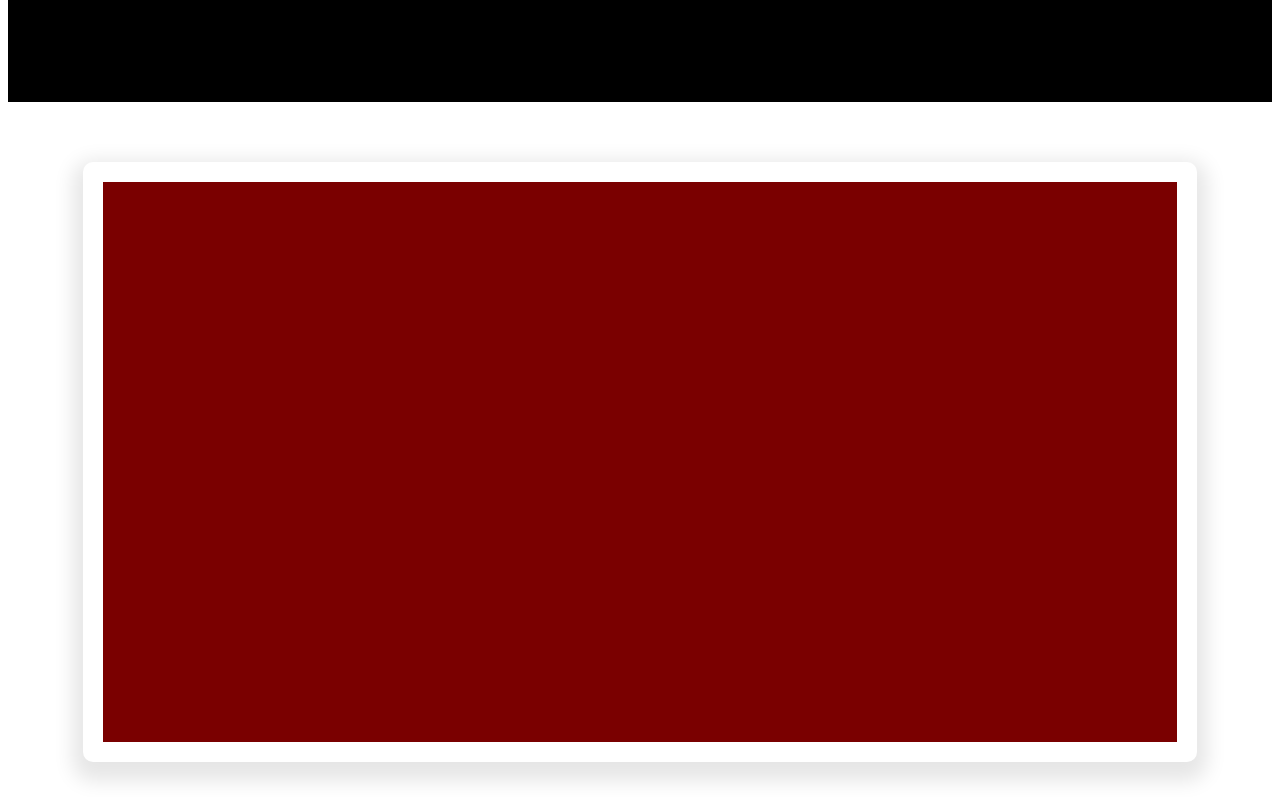
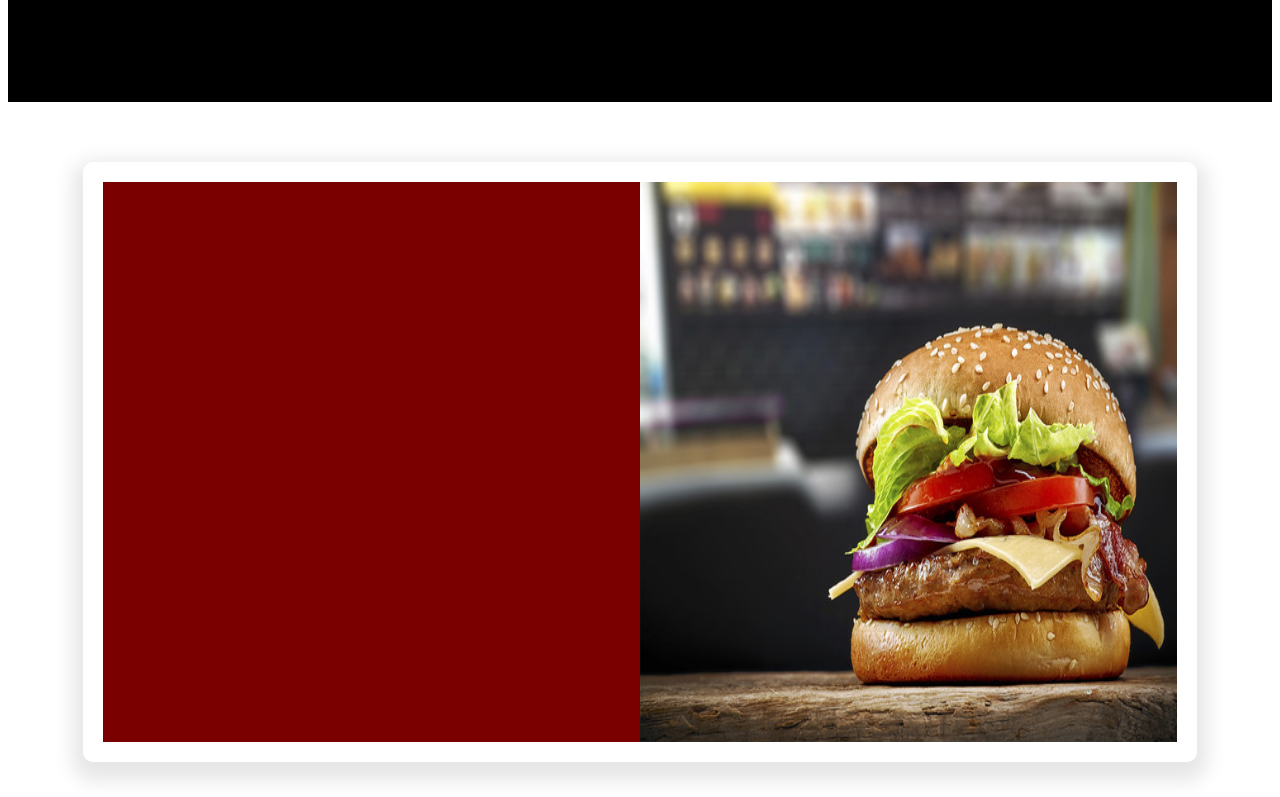
Before and after one commit to danna-val/proyecto_html, a plain HTML site: page index.html in a window 1280 px wide. Shown: the part 2868-3665 px from the top of the page. Drawn offline with Linux system fonts and the light colour scheme.

Commit message:
Cambios cuarta pantalla

```diff
--- a/index.html
+++ b/index.html
@@ -146,12 +146,13 @@
       </div>
     </section>
 
-    <!-- Pantalla#3 Sebastian -->
+    <!-- Pantalla#4 Danna -->
     <header id="dpg4_cuerpo">
       <div class="dpg4_div1">
         <nav class="dpg4_nav1">
         </nav>
         <nav class="dpg4_nav2">
+          <img src="fotos/imd_2.jpg">
         </nav>
       </div>
     </header>
--- a/styles.css
+++ b/styles.css
@@ -544,7 +544,10 @@ margin-top: 50px;
     height: 100%;
     z-index: 10;
     background-color: #7a0000;
-    background-image: url (fotos/i);
+}
+.dpg4_nav2 img{
+    width: 100%;
+    height: 100%;
 }
 
 
```
